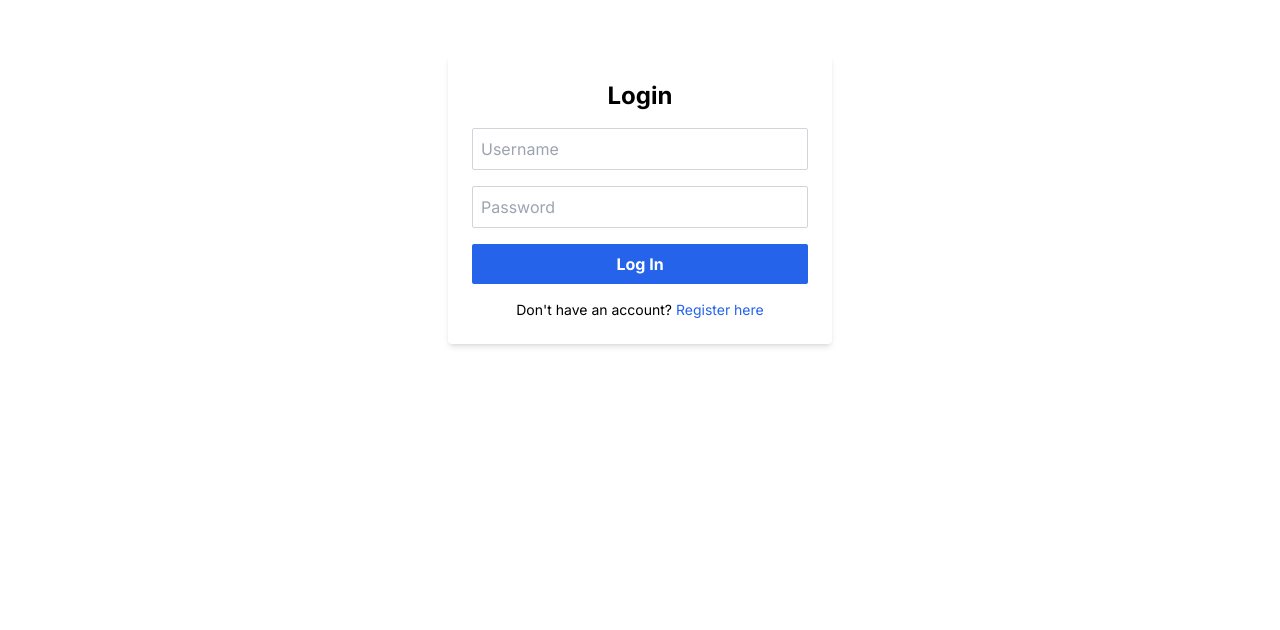
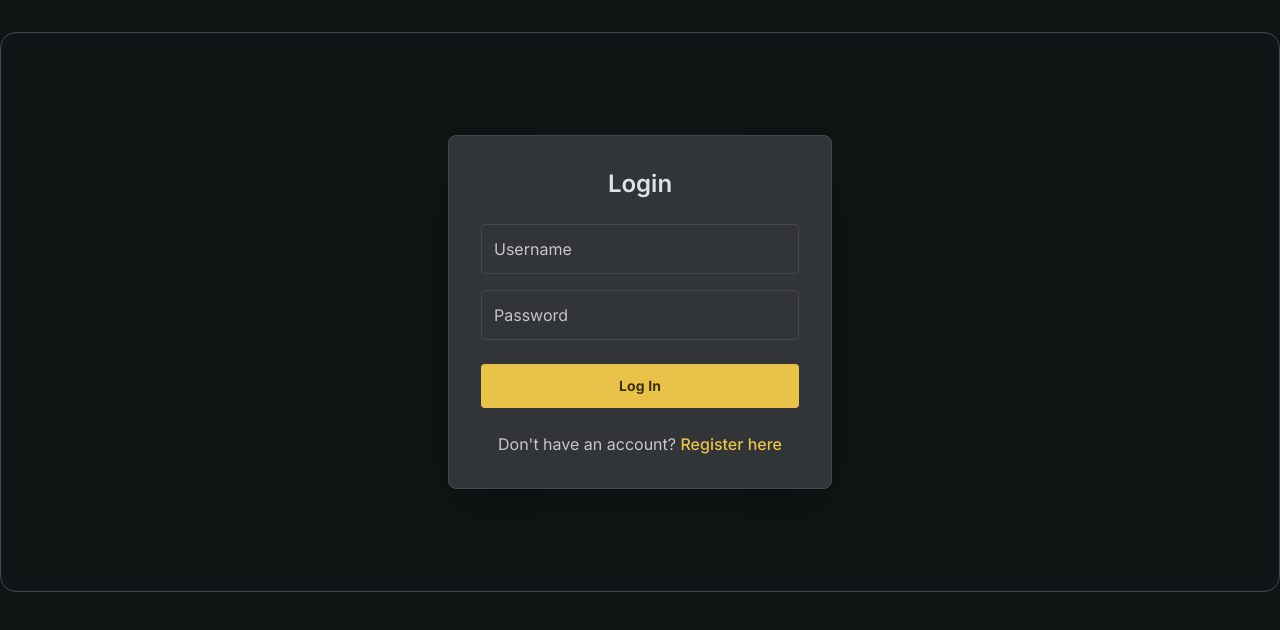
Before and after one commit to roilevi123/ticketApp, a React (Vite) app in the folder UI/: page /login in a window 1280 px wide. Shown: the top 630 px of the page. Built offline with nearby package versions, Linux system fonts and the light colour scheme.

Commit message:
Enhance UI for Login and Register components with improved styling and layout

```diff
--- a/UI/src/components/Login.jsx
+++ b/UI/src/components/Login.jsx
@@ -62,18 +62,20 @@ function Login() {
   };
 
   return (
-    <div className="flex flex-col items-center justify-center p-8 min-h-[50vh]">
-      <div className="bg-white p-6 rounded-lg shadow-md w-full max-w-sm">
-        <h2 className="text-2xl font-bold mb-4 text-center">Login</h2>
+    <div className="flex flex-col items-center justify-center p-8 min-h-[70vh] bg-surface-dim rounded-2xl border border-outline-variant my-8">
+      <div className="bg-surface-container-highest border border-outline-variant p-8 rounded-xl w-full max-w-sm shadow-2xl">
+        <h2 className="text-headline-md text-on-surface mb-6 text-center">
+          Login
+        </h2>
 
         {errorMsg && (
-          <div className="bg-red-100 border border-red-400 text-red-700 px-4 py-3 rounded relative mb-4">
+          <div className="bg-error-container/20 border border-error text-error text-label-md px-4 py-3 rounded mb-6">
             {errorMsg}
           </div>
         )}
 
         {successMsg && (
-          <div className="bg-green-100 border border-green-400 text-green-700 px-4 py-3 rounded relative mb-4">
+          <div className="bg-secondary/10 border border-secondary text-secondary text-label-md px-4 py-3 rounded mb-6">
             {successMsg}
           </div>
         )}
@@ -86,7 +88,7 @@ function Login() {
             onChange={(e) =>
               setFormData({ ...formData, username: e.target.value })
             }
-            className="border border-gray-300 rounded p-2 focus:outline-none focus:border-blue-500"
+            className="bg-surface-container-highest border border-outline-variant rounded-lg p-3 text-on-surface placeholder:text-on-surface-variant focus:outline-none focus:border-secondary transition-colors"
           />
           <input
             type="password"
@@ -95,19 +97,22 @@ function Login() {
             onChange={(e) =>
               setFormData({ ...formData, password: e.target.value })
             }
-            className="border border-gray-300 rounded p-2 focus:outline-none focus:border-blue-500"
+            className="bg-surface-container-highest border border-outline-variant rounded-lg p-3 text-on-surface placeholder:text-on-surface-variant focus:outline-none focus:border-secondary transition-colors"
           />
           <button
             type="submit"
-            className="bg-blue-600 hover:bg-blue-700 text-white font-bold py-2 px-4 rounded"
+            className="bg-secondary text-on-secondary py-3 px-4 text-label-md font-bold rounded-lg hover:brightness-110 active:scale-95 transition-all mt-2"
           >
             Log In
           </button>
         </form>
 
-        <div className="mt-4 text-center text-sm">
+        <div className="mt-6 text-center text-body-md text-on-surface-variant">
           Don't have an account?{" "}
-          <Link to="/register" className="text-blue-600 hover:underline">
+          <Link
+            to="/register"
+            className="text-secondary hover:underline font-medium"
+          >
             Register here
           </Link>
         </div>
--- a/UI/src/components/Register.jsx
+++ b/UI/src/components/Register.jsx
@@ -47,18 +47,20 @@ function Register() {
   };
 
   return (
-    <div className="flex flex-col items-center justify-center p-8 min-h-[50vh]">
-      <div className="bg-white p-6 rounded-lg shadow-md w-full max-w-sm">
-        <h2 className="text-2xl font-bold mb-4 text-center">Register</h2>
+    <div className="flex flex-col items-center justify-center p-8 min-h-[70vh] bg-surface-dim rounded-2xl border border-outline-variant my-8">
+      <div className="bg-surface-container-highest border border-outline-variant p-8 rounded-xl w-full max-w-sm shadow-2xl">
+        <h2 className="text-headline-md text-on-surface mb-6 text-center">
+          Register
+        </h2>
 
         {errorMsg && (
-          <div className="bg-red-100 border border-red-400 text-red-700 px-4 py-3 rounded relative mb-4">
+          <div className="bg-error-container/20 border border-error text-error text-label-md px-4 py-3 rounded mb-6">
             {errorMsg}
           </div>
         )}
 
         {successMsg && (
-          <div className="bg-green-100 border border-green-400 text-green-700 px-4 py-3 rounded relative mb-4">
+          <div className="bg-secondary/10 border border-secondary text-secondary text-label-md px-4 py-3 rounded mb-6">
             {successMsg}
           </div>
         )}
@@ -71,7 +73,7 @@ function Register() {
             onChange={(e) =>
               setFormData({ ...formData, username: e.target.value })
             }
-            className="border border-gray-300 rounded p-2 focus:outline-none focus:border-blue-500"
+            className="bg-surface-container-highest border border-outline-variant rounded-lg p-3 text-on-surface placeholder:text-on-surface-variant focus:outline-none focus:border-secondary transition-colors"
           />
           <input
             type="email"
@@ -80,7 +82,7 @@ function Register() {
             onChange={(e) =>
               setFormData({ ...formData, email: e.target.value })
             }
-            className="border border-gray-300 rounded p-2 focus:outline-none focus:border-blue-500"
+            className="bg-surface-container-highest border border-outline-variant rounded-lg p-3 text-on-surface placeholder:text-on-surface-variant focus:outline-none focus:border-secondary transition-colors"
           />
           <input
             type="number"
@@ -88,7 +90,7 @@ function Register() {
             required
             min="1"
             onChange={(e) => setFormData({ ...formData, age: e.target.value })}
-            className="border border-gray-300 rounded p-2 focus:outline-none focus:border-blue-500"
+            className="bg-surface-container-highest border border-outline-variant rounded-lg p-3 text-on-surface placeholder:text-on-surface-variant focus:outline-none focus:border-secondary transition-colors"
           />
           <input
             type="password"
@@ -97,19 +99,22 @@ function Register() {
             onChange={(e) =>
               setFormData({ ...formData, password: e.target.value })
             }
-            className="border border-gray-300 rounded p-2 focus:outline-none focus:border-blue-500"
+            className="bg-surface-container-highest border border-outline-variant rounded-lg p-3 text-on-surface placeholder:text-on-surface-variant focus:outline-none focus:border-secondary transition-colors"
           />
           <button
             type="submit"
-            className="bg-green-600 hover:bg-green-700 text-white font-bold py-2 px-4 rounded"
+            className="bg-secondary text-on-secondary py-3 px-4 text-label-md font-bold rounded-lg hover:brightness-110 active:scale-95 transition-all mt-2"
           >
             Register
           </button>
         </form>
 
-        <div className="mt-4 text-center text-sm">
+        <div className="mt-6 text-center text-body-md text-on-surface-variant">
           Already have an account?{" "}
-          <Link to="/login" className="text-blue-600 hover:underline">
+          <Link
+            to="/login"
+            className="text-secondary hover:underline font-medium"
+          >
             Log in here
           </Link>
         </div>
--- a/UI/src/index.css
+++ b/UI/src/index.css
@@ -7,6 +7,10 @@
     font-family: 'Inter', sans-serif;
   }
 
+  body {
+    @apply bg-background text-on-background;
+  }
+
   .material-symbols-outlined {
     font-variation-settings: 'FILL' 0, 'wght' 400, 'GRAD' 0, 'opsz' 24;
   }
```
